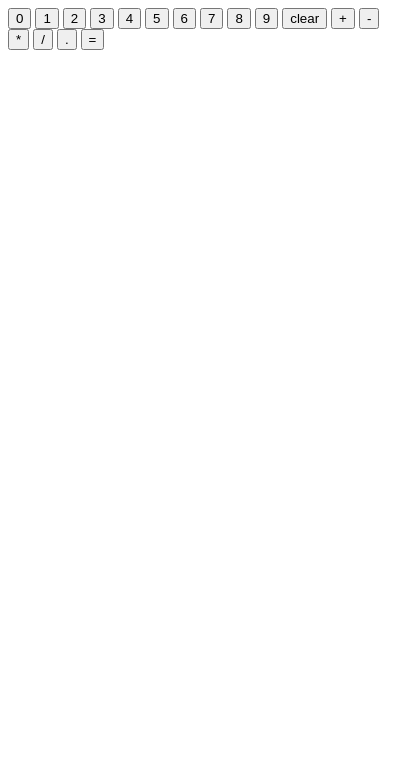
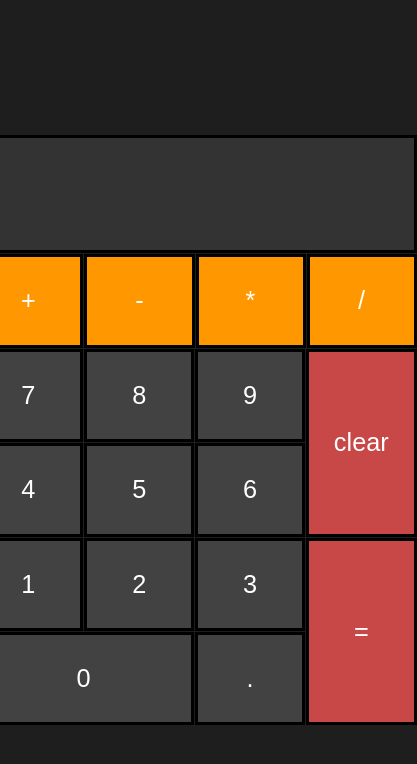
Before and after one commit to hoangquan456/calculator, a plain HTML site: page index.html in a window 390 px wide. Shown: the whole page, 417 px wide, since content can reach past the window. Drawn offline with Linux system fonts and the light colour scheme.

Commit message:
CSS the calculator
I have css the calculator with chatgpt suggested black theme palette.
The functionality still works fine. The appearance on mobile may look
a bit weird, but i believe i will learn to fix it in the future.

```diff
--- a/index.html
+++ b/index.html
@@ -8,24 +8,44 @@
     <title>Calculator</title>
 </head>
 <body>
-    <button id = "digit-0">0</button>
-    <button id = "digit-1">1</button>
-    <button id = "digit-2">2</button>
-    <button id = "digit-3">3</button>
-    <button id = "digit-4">4</button>
-    <button id = "digit-5">5</button>
-    <button id = "digit-6">6</button>
-    <button id = "digit-7">7</button>
-    <button id = "digit-8">8</button>
-    <button id = "digit-9">9</button>
-    <button id = "clear">clear</button>
-    <button class = "operation">+</button>
-    <button class = "operation">-</button>
-    <button class = "operation">*</button>
-    <button class = "operation">/</button>
-    <button id = "decimal">.</button>
-    <button id = "equal">=</button>
-    <div id = "display"></div>
+    <div id = "calculator">
+        <div id = "display"></div>
+        <div id = "operations">
+            <button class = "operation">+</button>
+            <button class = "operation">-</button>
+            <button class = "operation">*</button>
+            <button class = "operation">/</button>
+        </div>
+
+        <div class = "number-rows">
+            <div class = "column-1">
+                <button class = "digit" id = "digit-7">7</button>
+                <button class = "digit" id = "digit-8">8</button>
+                <button class = "digit" id = "digit-9">9</button>
+                <button class = "digit" id = "digit-4">4</button>
+                <button class = "digit" id = "digit-5">5</button>
+                <button class = "digit" id = "digit-6">6</button>
+            </div>
+            <div class = "column-2">
+                <button id = "clear">clear</button>
+            </div>
+        </div>
+
+        <div class = "number-rows">
+            <div class = "column-1">
+                <button class = "digit" id = "digit-1">1</button>
+                <button class = "digit" id = "digit-2">2</button>
+                <button class = "digit" id = "digit-3">3</button>
+                <button class = "digit" id = "digit-0">0</button>
+                <button class = "digit" id = "decimal">.</button>
+            </div>
+
+            <div class = "column-2">
+                <button id = "equal">=</button>
+            </div>
+        </div>
+    </div>
+
 
 </body>
 </html>
--- a/style.css
+++ b/style.css
@@ -0,0 +1,87 @@
+* {
+    box-sizing: border-box;
+    color: #FFFFFF;
+}
+
+body {
+    height: 100vh;
+    display: flex;
+    align-items: center;
+    justify-content: center;
+    background-color: #1E1E1E;
+}
+
+#calculator{
+    height: 70%;
+    aspect-ratio: 3/4;
+    display: flex;
+    flex-direction: column;
+    gap: 1px;
+}
+
+#display {
+    height: 20%;
+    border: 3px black solid;
+    display: flex;
+    justify-content: right;
+    align-items: center;
+    font-size: 64px;
+    background-color: #333333;
+}
+
+
+#operations{
+    display: flex;
+    flex: 1;
+    gap: 1px;
+}
+
+.operation {
+    flex: 1;
+    background-color: #FF9800;
+}
+
+.number-rows {
+    flex: 2;
+    display: flex;
+    gap: 1px;
+}
+
+.column-1 {
+    flex: 3;
+    display: flex;
+    flex-direction: row;
+    flex-wrap: wrap;
+    gap: 1px;
+}
+
+.digit {
+    flex: 1 1 33%;
+}
+.column-2 {
+    flex: 1;
+    display: flex;
+}
+
+#clear, #equal {
+    flex: 1;
+    background-color: #c84747;
+}
+
+#digit-0 {
+    flex: 2 1 66%;
+}
+
+#decimal {
+    flex: 1 1 33%;
+}
+
+button {
+    border: 3px black solid;
+    background-color: #424242;
+    font-size: 3vh;
+}
+
+button:hover {
+    background-color: #4242425d !important;
+}
```
